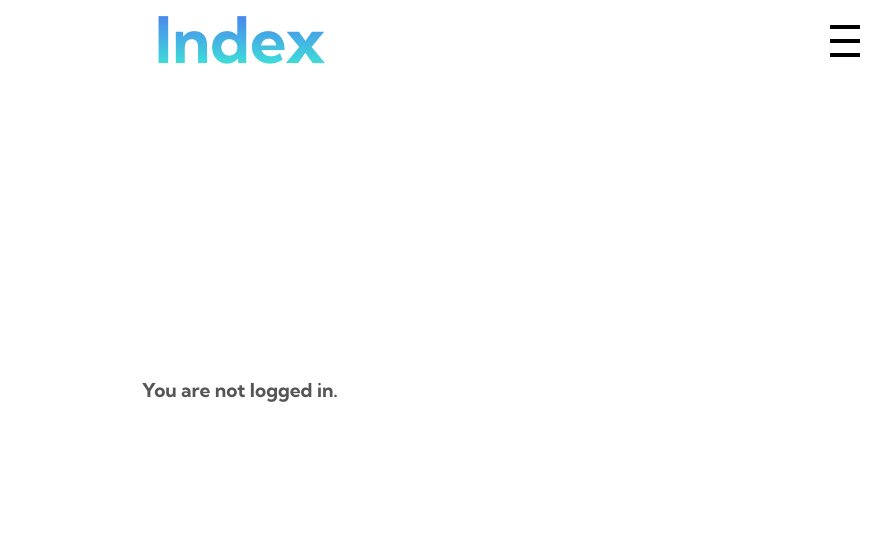
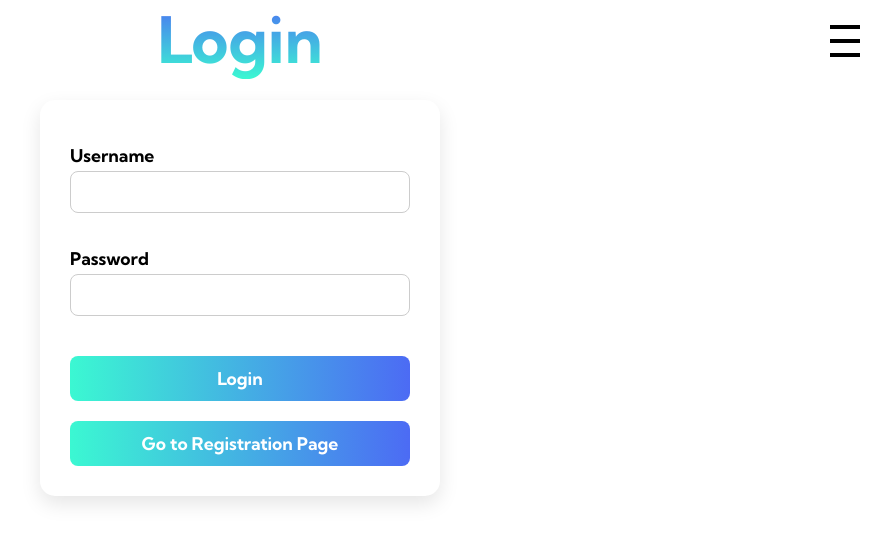
Before and after one commit to mLucas55/SoMi, a Flask app: page / in a window 1280 px wide. Shown: the top 543 px of the page, without its empty margins (400-1280 px from the left). Run offline with Flask 3, Linux system fonts and the light colour scheme.

Commit message:
prevented all bad calls from nav bar

```diff
--- a/app.py
+++ b/app.py
@@ -103,7 +103,7 @@ def authenticate(username, login_password):
 
 @app.route('/', methods=['GET'])
 def index():
-    return render_template('index.html')
+    return render_template('login.html')
 
 #####################################################################
 #                        user homepage/canvas                       #
--- a/templates/about.html
+++ b/templates/about.html
@@ -25,7 +25,11 @@
         <div class="sidebar" id="sidebar">
             <button class="close-btn" id="close-menu">&times;</button>
             <ul>
+                {% if current_user.is_authenticated %}
                 <li><a href="{{ url_for('home') }}">Home</a></li>
+                {% else %}
+                <li><a href="{{ url_for('login') }}">Home</a></li>
+                {% endif %}
                 {% if current_user.is_authenticated %}
                 <li><a href="{{ url_for('saved')}}">Saved</a></li>
                 {% endif %}
--- a/templates/login.html
+++ b/templates/login.html
@@ -24,7 +24,11 @@
 		<div class="sidebar" id="sidebar">
 			<button class="close-btn" id="close-menu">&times;</button>
 			<ul>
+				{% if current_user.is_authenticated %}
                 <li><a href="{{ url_for('home') }}">Home</a></li>
+				{% else %}
+				<li><a href="{{ url_for('login') }}">Home</a></li>
+                {% endif %}
                 {% if current_user.is_authenticated %}
 	              <li>
 	                <form action="{{ url_for('logout') }}" method="POST" style="display:inline;">
--- a/templates/register.html
+++ b/templates/register.html
@@ -24,7 +24,11 @@
 		<div class="sidebar" id="sidebar">
 			<button class="close-btn" id="close-menu">&times;</button>
 			<ul>
+                {% if current_user.is_authenticated %}
                 <li><a href="{{ url_for('home') }}">Home</a></li>
+				{% else %}
+				<li><a href="{{ url_for('login') }}">Home</a></li>
+                {% endif %}
                 {% if current_user.is_authenticated %}
 	              <li>
 	                <form action="{{ url_for('logout') }}" method="POST" style="display:inline;">
```
